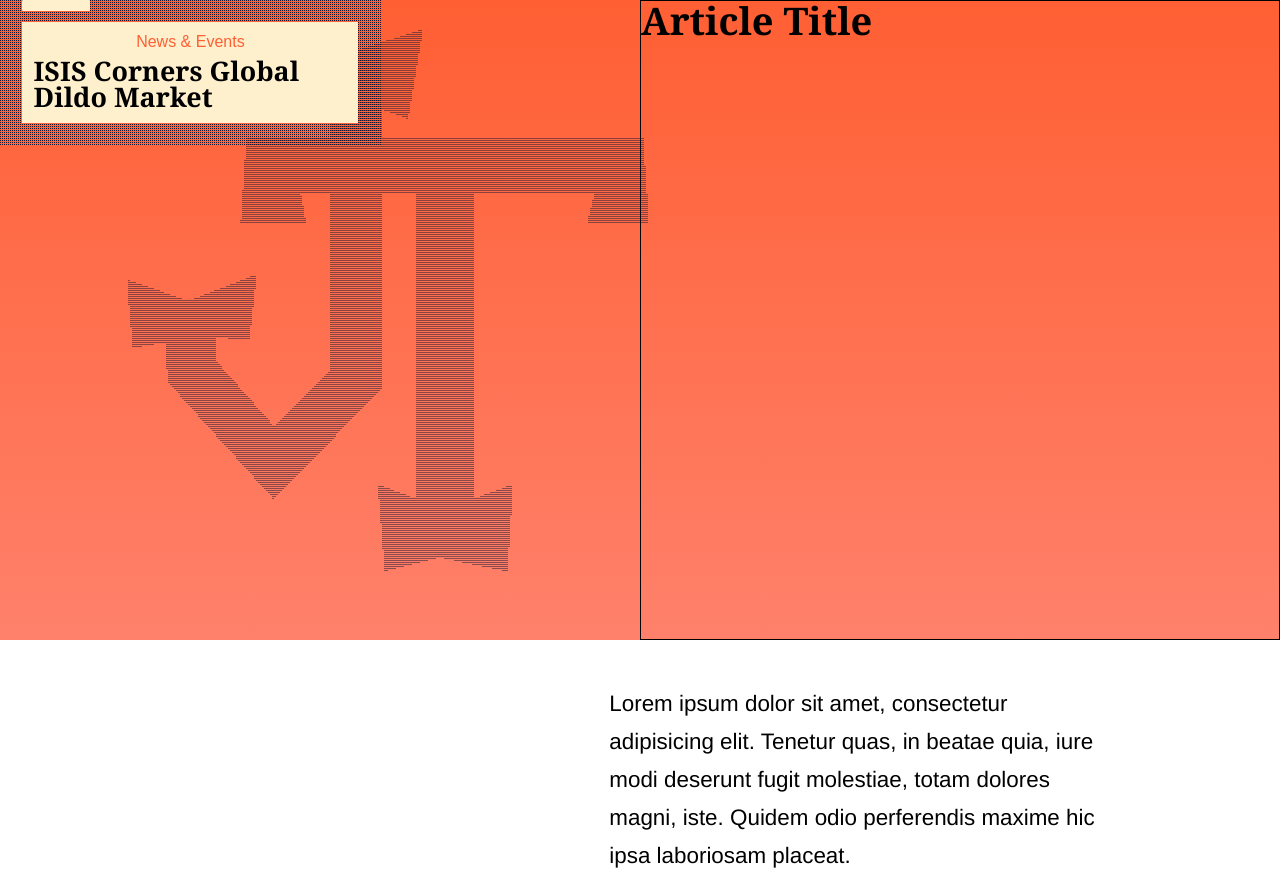
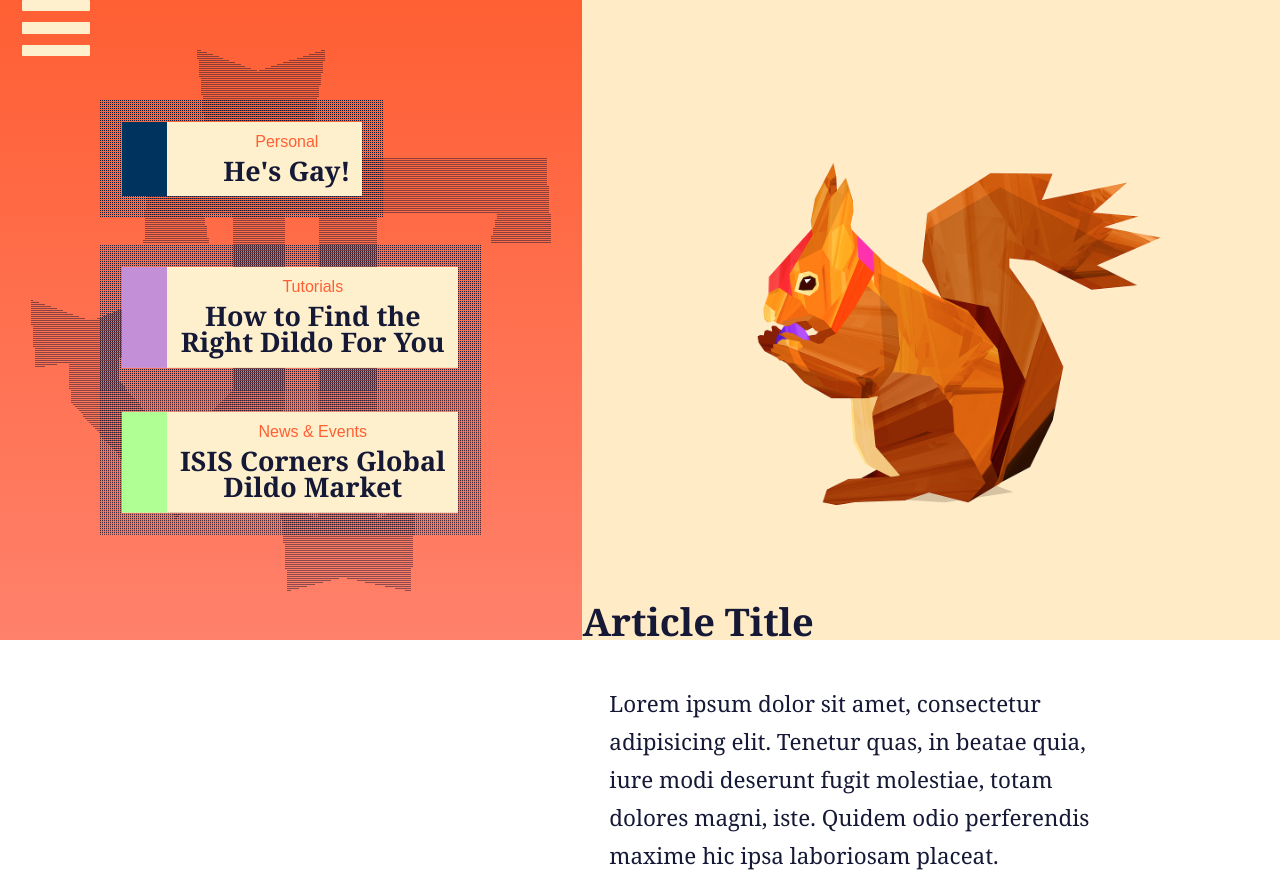
Before and after one commit to tcandens/blog, a website: page index.html in a window 1280 px wide. Shown: the top 878 px of the page. Drawn offline with nearby package versions, Linux system fonts and the light colour scheme.

Commit message:
Hero and Card label colors Grid is readjusted with background hero images. Recent items handles are colored according to data-label attributes

```diff
--- a/Gruntfile.js
+++ b/Gruntfile.js
@@ -21,12 +21,22 @@ module.exports = function(grunt) {
           livereload: true
         }
       }
+    },
+    connect: {
+      server: {
+        options: {
+          port: 8001,
+          base: 'www-root'
+        }
+      }
     }
   });
 
   grunt.loadNpmTasks('grunt-contrib-sass');
   grunt.loadNpmTasks('grunt-contrib-watch');
+  grunt.loadNpmTasks('grunt-contrib-connect');
 
   grunt.registerTask('default', ['sass']);
+  grunt.registerTask('serve-watch', ['connect', 'sass', 'watch'])
 
 };
--- a/_scss/_article.scss
+++ b/_scss/_article.scss
@@ -7,3 +7,9 @@
   @include shift(4);
   padding: 1em;
 }
+
+.article-title {
+  z-index: 1;
+  position: absolute;
+  bottom: 0;
+}
--- a/_scss/_bulletin.scss
+++ b/_scss/_bulletin.scss
@@ -3,40 +3,73 @@
 +=============================================================================*/
 
 .bulletin {
-  width: 50%;
+  position: relative;
+  width: 45.5%;
   height: 100%;
+  max-height: 100%;
   float: left;
 }
 .logo {
   position: absolute;
-  margin: 0 10%;
+  left: 50%;
+  top: 50%;
+  @include transform(translate3d(-50%,-50%,0));
   width: 520px;
   height: 600px;
   background-image: url('../img/logo_med.png');
   background-repeat: no-repeat;
   background-position: center center;
 }
+.recent-items {
+  position: relative;
+  top: 100px;
+  left: 100px;
+}
 .item-card {
   position: absolute;
   background-image: url('../img/dots_pattern.png');
+  &:nth-of-type(2) {
+    @include transform(translate3d(0,100%,0));
+  }
+  &:nth-of-type(3) {
+    @include transform(translate3d(0,200%,0));
+  }
 }
 .card-container {
   position: relative;
   margin: 1em;
   max-width: 15em;
   height: auto;
-  max-height: 10em;
   background: $offWhite;
   overflow: hidden;
 }
 .card-handle {
   float: left;
   clear: left;
-  width: 1em;
-  min-height: 100%;
-  height: 100%;
+  $width: 2em;
+  width: $width;
+  // background: $mint;
+  &:after {
+    content: '';
+    display: block;
+    position: absolute;
+    width: $width;
+    top: 0;
+    bottom: 0;
+    // background: $mint;
+  }
+}
+[data-label="tutorial"]:after {
+  background: $lavender;
+}
+[data-label="news"]:after {
+  background: $mint;
+}
+[data-label="personal"]:after {
+  background: $blue;
 }
 .card {
+  margin-left: 2em;
   padding: 0.5em;
   float: right;
   clear: right;
@@ -47,6 +80,8 @@
     color: $coralDark;
   }
   h1 {
+    width: 100%;
+    text-align: center;
     font-size: 1.2em;
     margin: 0;
   }
--- a/_scss/_header.scss
+++ b/_scss/_header.scss
@@ -12,8 +12,27 @@ header {
 }
 
 .hero {
-  width: 50%;
+  position: relative;
+  width: 54.5%;
   height: 100%;
-  border: 1px solid black;
   float: right;
+  overflow: hidden;
 }
+.hero-img {
+  position: absolute;
+  top: 0;
+  left: 0;
+  width: 100%;
+  height: 100%;
+  overflow: hidden;
+  img {
+    position: relative;
+    left: 50%;
+    @include transform(translateX(-50%));
+    display: inline-block;
+    margin: 0 auto;
+    height: 100%;
+    width: auto;
+    text-align: relative;
+  }
+}
--- a/_scss/_typography.scss
+++ b/_scss/_typography.scss
@@ -6,14 +6,15 @@ $karla: 'karla', 'brandon grotesque', 'helvetica', sans-serif;
 $lapture: 'jaf-lapture-display', 'alegreya', 'georgia', serif;
 
 html {
-  font: 1.4em/1.7 $karla;
+  font: 1.4em/1.7 $lapture;
+  color: $blueBlack;
+  font-weight: 400;
 }
 
 h1 {
   font: 1.7em/1 $lapture;
   font-weight: 700;
   margin: 0;
-  padding: 0;
 }
 h2 {
   font: 16px/1 'silkscreen', sans-serif;
--- a/index.html
+++ b/index.html
@@ -18,30 +18,39 @@
         <div class="logo"></div>
 
         <nav>
+
           <a class="nav-button" href="#"><span></span></a>
+
           <ul class="nav-list closed">
             <li>About</li>
             <li>Blog</li>
             <li>Work</li>
           </ul>
+
         </nav>
 
-        <!-- <ul class="recent-items">
+        <ul class="recent-items">
           <li class="item-card">
-            <div class="card">
-              <h2>Personal</h2>
-              <h1>Where to Shop for Dildoes</h1>
+            <div class="card-container">
+              <div class="card-handle" data-label="personal"></div>
+              <div class="card">
+                <h2>Personal</h2>
+                <h1>He's Gay!</h1>
+              </div>
             </div>
           </li>
           <li class="item-card">
-            <div class="card">
-              <h2>Web Development</h2>
-              <h1>Reading on the Web</h1>
+            <div class="card-container">
+              <div class="card-handle" data-label="tutorial"></div>
+              <div class="card">
+                <h2>Tutorials</h2>
+                <h1>How to Find the Right Dildo For You</h1>
+              </div>
             </div>
-          </li> -->
+          </li>
           <li class="item-card">
             <div class="card-container">
-              <div class="card-handle"></div>
+              <div class="card-handle" data-label="news"></div>
               <div class="card">
                 <h2>News &amp; Events</h2>
                 <h1>ISIS Corners Global Dildo Market</h1>
@@ -52,7 +61,10 @@
       </section>
 
       <section class="hero">
-        <h1>Article Title</h1>
+        <div class="hero-img">
+          <img src="img/squirrel.jpg" />
+        </div>
+        <h1 class="article-title">Article Title</h1>
       </section>
 
     </header>
--- a/package.json
+++ b/package.json
@@ -4,6 +4,7 @@
   },
   "devDependencies": {
     "grunt": "^0.4.5",
+    "grunt-contrib-connect": "^0.8.0",
     "grunt-contrib-jshint": "~0.7.2",
     "grunt-contrib-qunit": "~0.3.0",
     "grunt-contrib-sass": "^0.8.1",
```
Also changed, not shown: css/main.css, img/squirrel.jpg (added), img/watertower.jpg (added), 1 other file.
